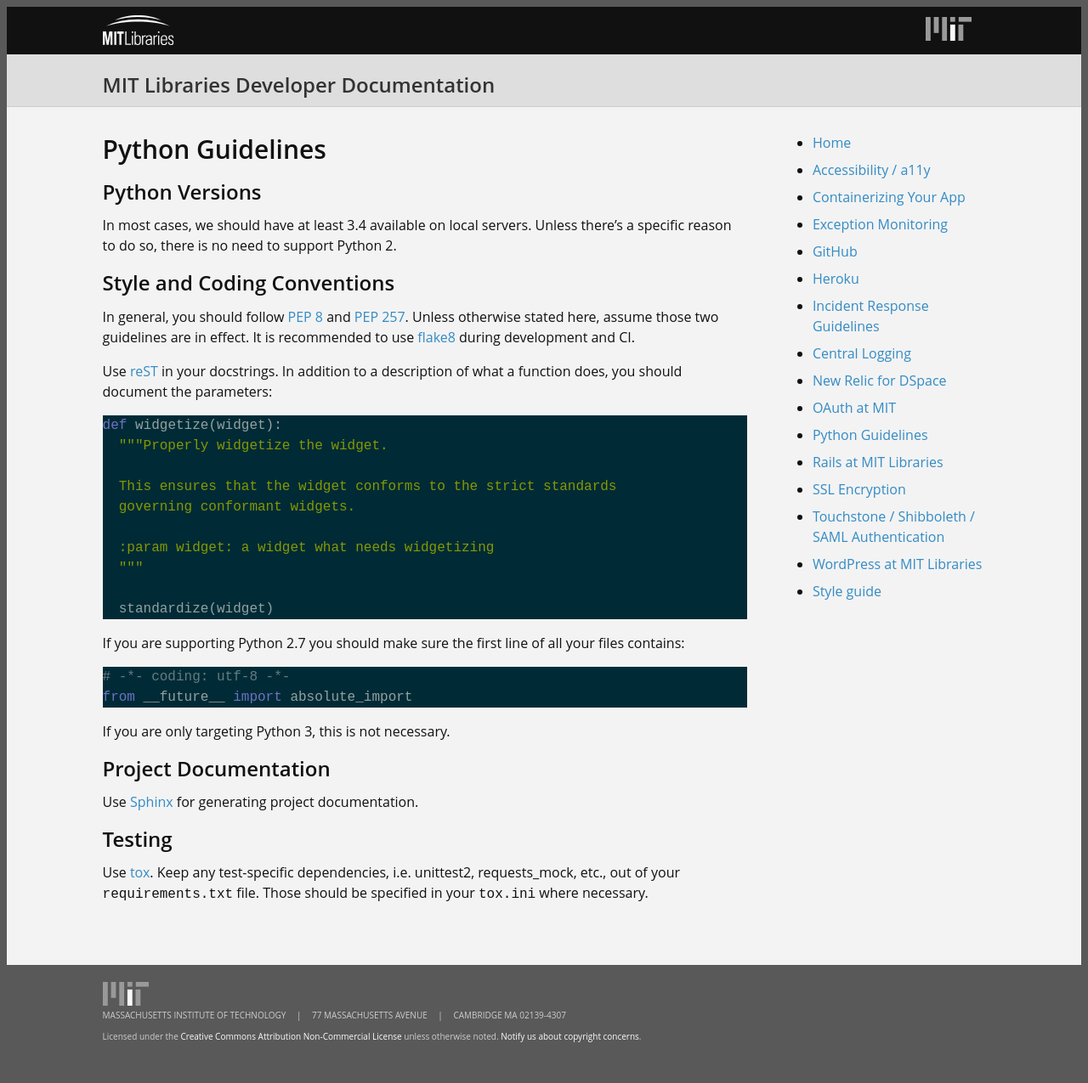
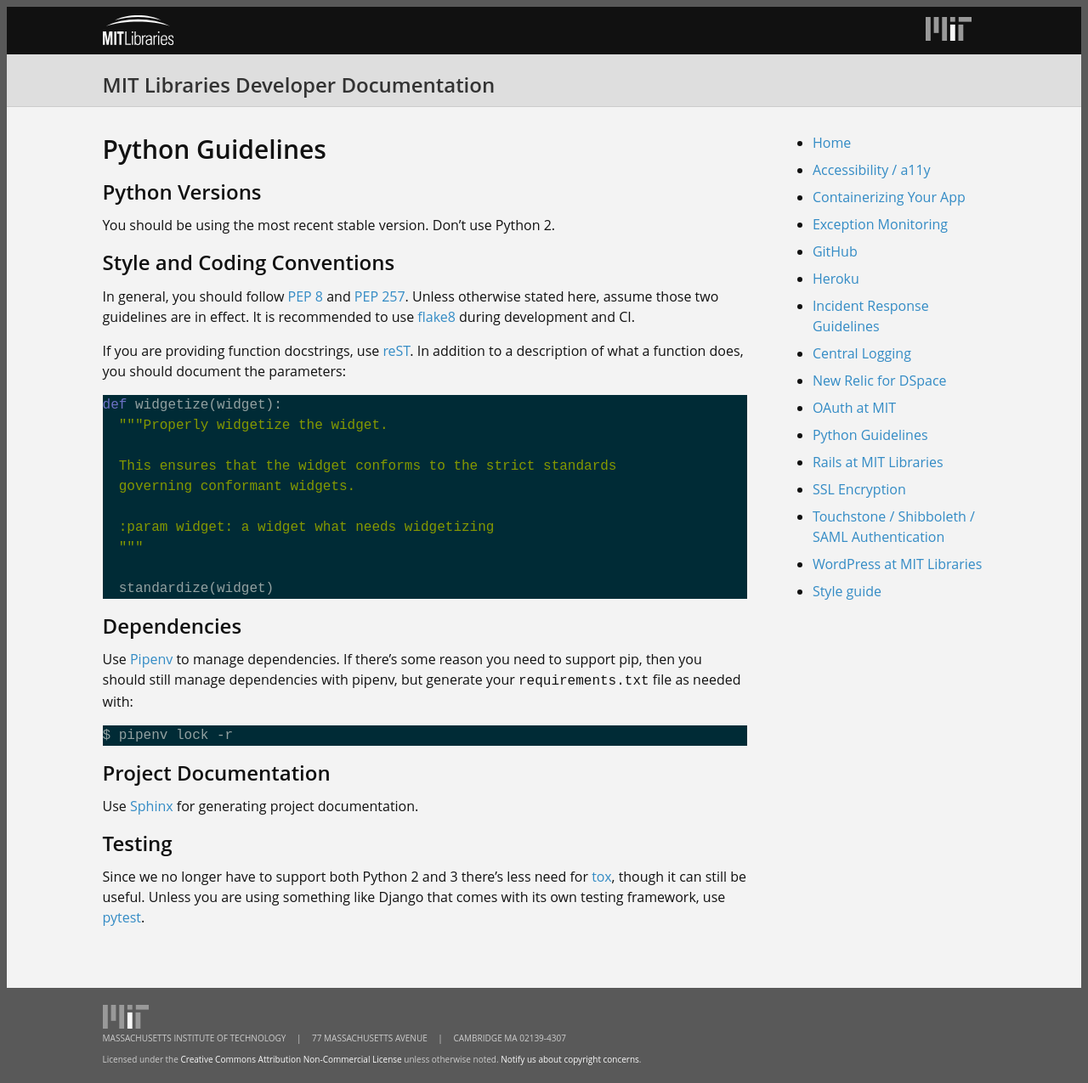
Before and after one commit to MITLibraries/guides, a Jekyll site: the page built from python.md, in a window 1280 px wide. Shown: the whole page at 85% size. Built offline with Jekyll 4.4.1, drawn with Linux system fonts in a browser that asks for light colours; our own code applies the rules of GitHub Pages for plain Markdown files; before the commit the page ends 1248 px from its top, so only the background shows below that.

Commit message:
Update python section
The main changes are to specifically state that we no longer use Python
2, and to switch dependency management from pip to pipenv.

````diff
--- a/python.md
+++ b/python.md
@@ -5,13 +5,13 @@
 
 ## Python Versions
 
-In most cases, we should have at least 3.4 available on local servers. Unless there's a specific reason to do so, there is no need to support Python 2.
+You should be using the most recent stable version. Don't use Python 2.
 
 ## Style and Coding Conventions
 
 In general, you should follow [PEP 8](https://www.python.org/dev/peps/pep-0008/) and [PEP 257](https://www.python.org/dev/peps/pep-0257/). Unless otherwise stated here, assume those two guidelines are in effect. It is recommended to use [flake8](http://flake8.pycqa.org/en/latest/) during development and CI.
 
-Use [reST](http://docutils.sourceforge.net/rst.html) in your docstrings. In addition to a description of what a function does, you should document the parameters:
+If you are providing function docstrings, use [reST](http://docutils.sourceforge.net/rst.html). In addition to a description of what a function does, you should document the parameters:
 
 ```python
 def widgetize(widget):
@@ -26,14 +26,13 @@
   standardize(widget)
 ```
 
-If you are supporting Python 2.7 you should make sure the first line of all your files contains:
+## Dependencies
 
-```python
-# -*- coding: utf-8 -*-
-from __future__ import absolute_import
+Use [Pipenv](https://pipenv.readthedocs.io/en/latest/) to manage dependencies. If there's some reason you need to support pip, then you should still manage dependencies with pipenv, but generate your `requirements.txt` file as needed with:
+
 ```
-
-If you are only targeting Python 3, this is not necessary.
+$ pipenv lock -r
+```
 
 ## Project Documentation
 
@@ -41,4 +40,4 @@
 
 ## Testing
 
-Use [tox](https://tox.readthedocs.org/en/latest/). Keep any test-specific dependencies, i.e. unittest2, requests_mock, etc., out of your `requirements.txt` file. Those should be specified in your `tox.ini` where necessary.
+Since we no longer have to support both Python 2 and 3 there's less need for [tox](https://tox.readthedocs.org/en/latest/), though it can still be useful. Unless you are using something like Django that comes with its own testing framework, use [pytest](https://docs.pytest.org).
````
